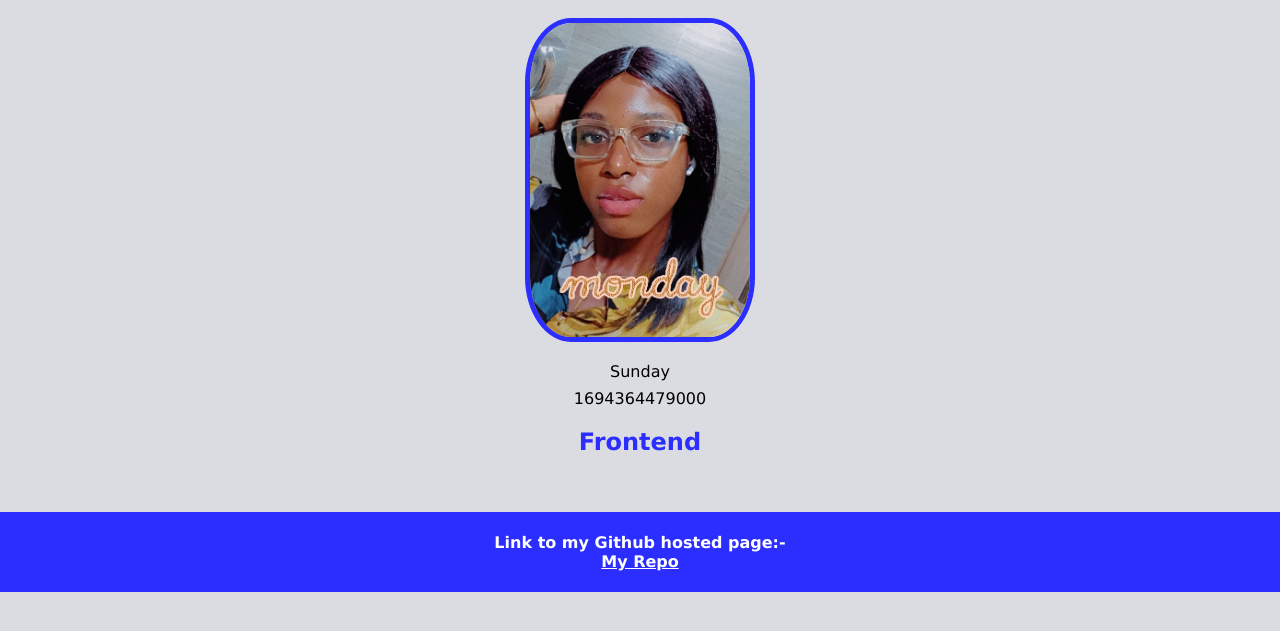
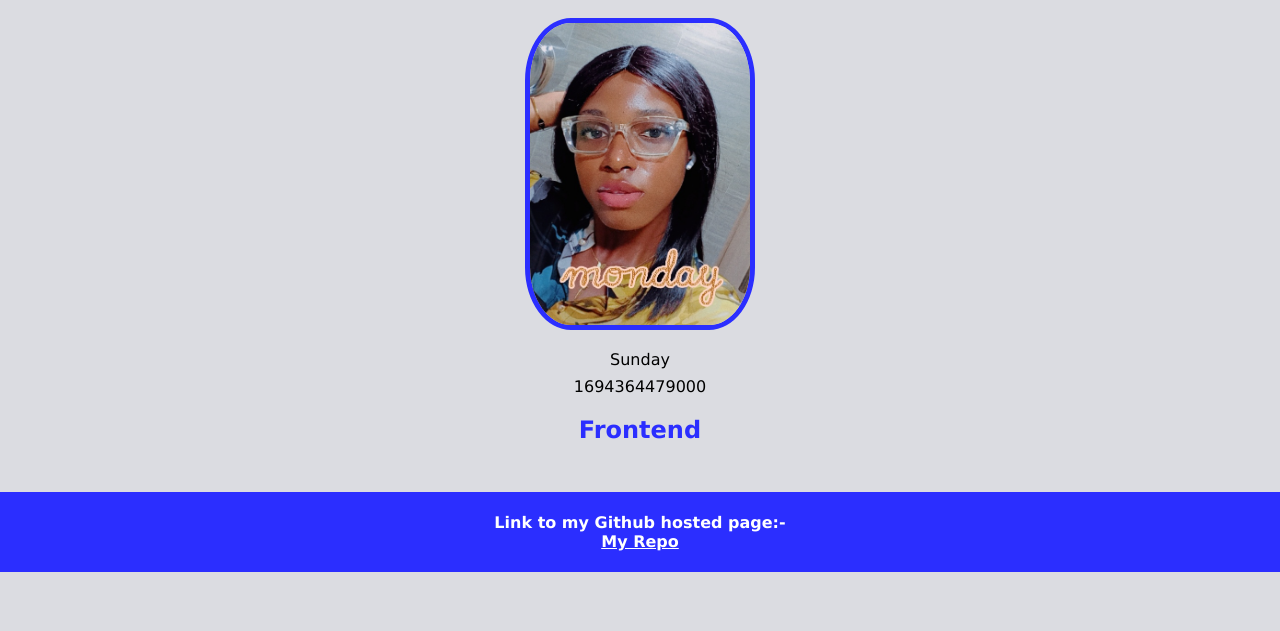
Before and after one commit to Stephanie-dev/profile-page-hng, a plain HTML site: page index.html in a window 1280 px wide. Shown: the part 123-754 px from the top of the page. Drawn offline with Linux system fonts and the light colour scheme.

Commit message:
changing height

```diff
--- a/index.css
+++ b/index.css
@@ -48,7 +48,7 @@ img{
 }
 
 main{
-    height: 540px;
+    height: 520px;
 }
 
 .track{
```
